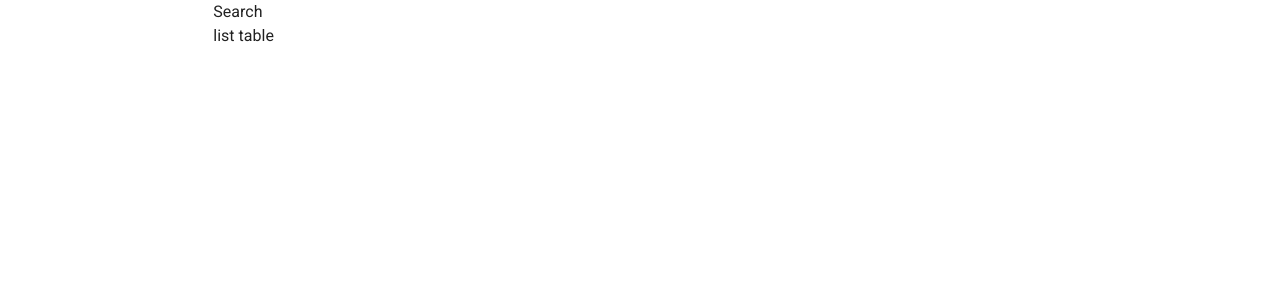
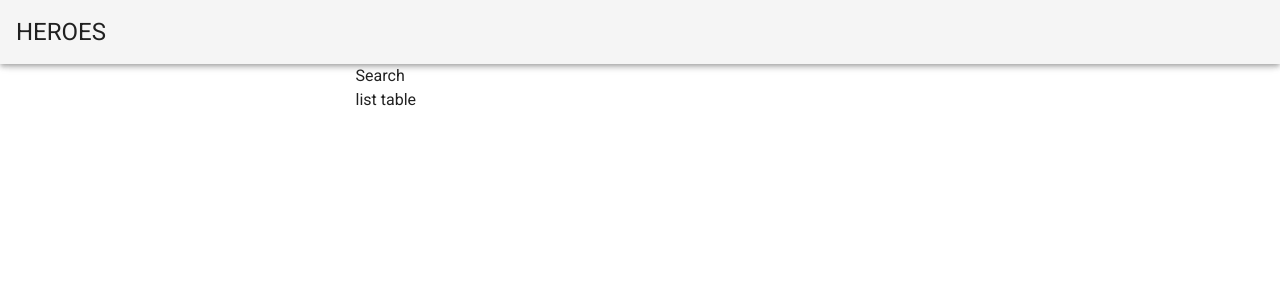
Before and after one commit to jnav24/vue-heroes, a Vue app: page / in a window 1280 px wide. Shown: the top 300 px of the page. Built offline with nearby package versions, Linux system fonts and the light colour scheme.

Commit message:
update the look of app vue fixed tests to detect vuetify

```diff
--- a/src/App.vue
+++ b/src/App.vue
@@ -1,9 +1,19 @@
 <template>
-	<div id="app">
-		<v-app>
-			<router-view></router-view>
-		</v-app>
-	</div>
+	<v-app>
+		<v-app-bar app>
+			<v-toolbar-title class="headline text-uppercase">
+				<span>Heroes</span>
+			</v-toolbar-title>
+		</v-app-bar>
+
+		<v-content style="margin-bottom: 2rem;">
+			<v-layout justify-center>
+				<v-flex lg8 xl8>
+					<router-view/>
+				</v-flex>
+			</v-layout>
+		</v-content>
+	</v-app>
 </template>
 
 <script lang="ts">
```
Also changed, not shown: 1 other file (tests, documents, lock files or other folders).
